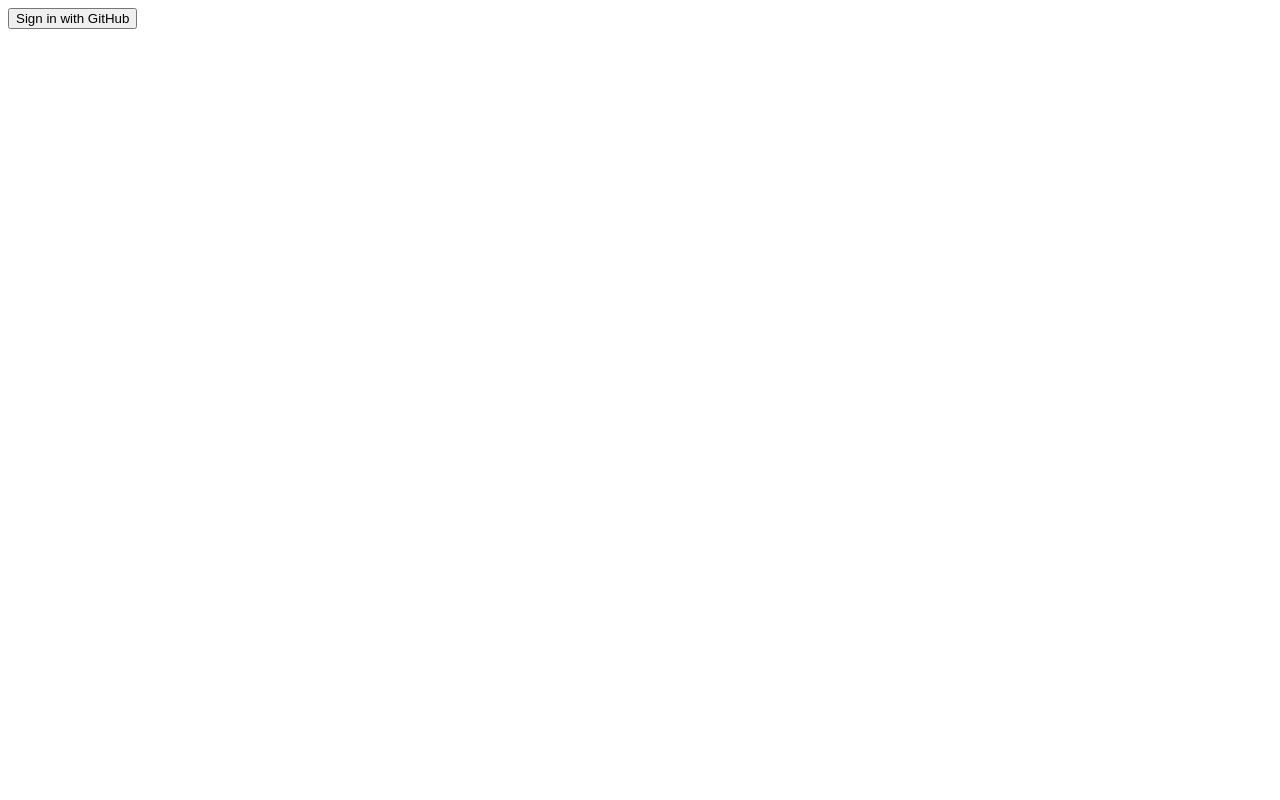
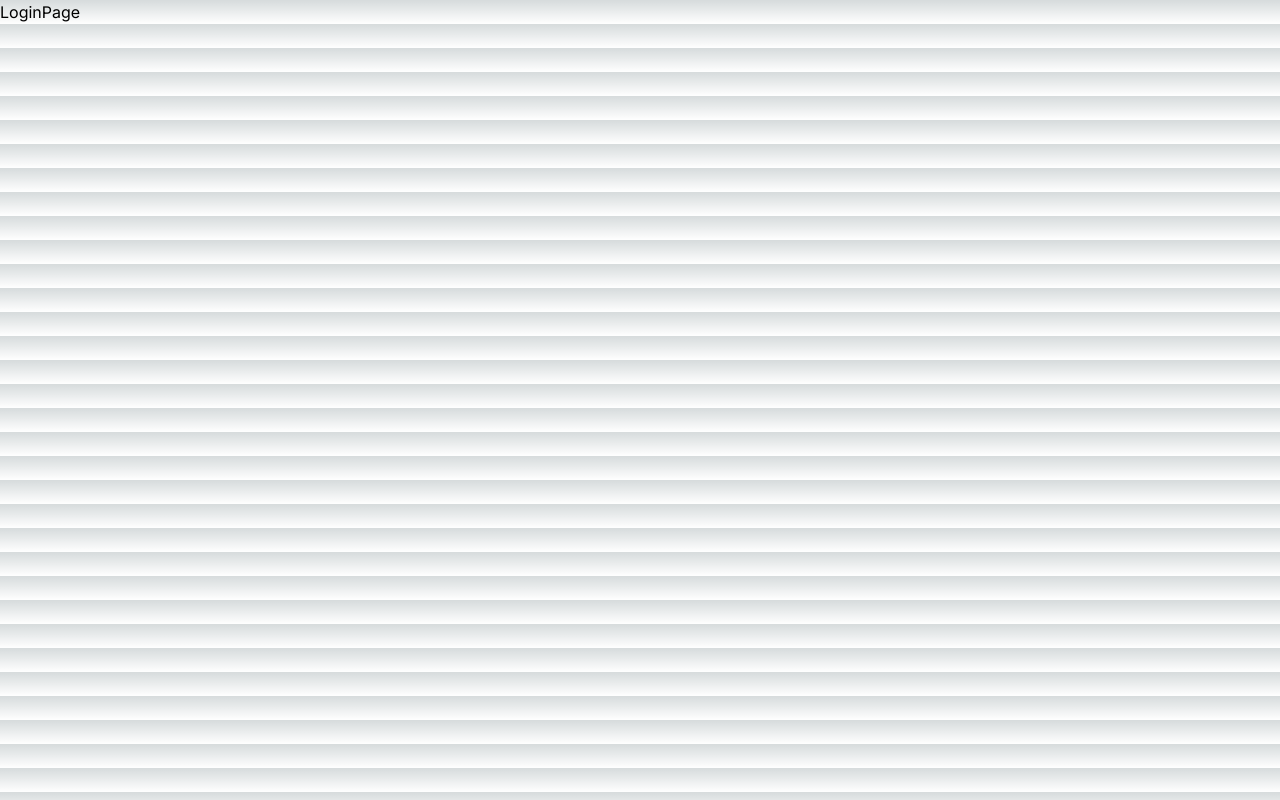
Before and after one commit to Shujaulislam/flashcard, a Next.js app: page /login in a window 1280 px wide. Built offline with nearby package versions, Linux system fonts and the light colour scheme.

Commit message:
auth added

```diff
--- /dev/null
+++ b/src/app/(auth)/forgot-password/page.jsx
@@ -0,0 +1,7 @@
+const ForgotPage = () => {
+    return (
+        <div>ForgotPage</div>
+    )
+}
+
+export default ForgotPage
--- /dev/null
+++ b/src/app/(auth)/login/page.jsx
@@ -0,0 +1,7 @@
+const LoginPage = () => {
+    return (
+        <div>LoginPage</div>
+    )
+}
+
+export default LoginPage
--- /dev/null
+++ b/src/app/(auth)/register/page.jsx
@@ -0,0 +1,7 @@
+const RegisterPage = () => {
+    return (
+        <div>RegisterPage</div>
+    )
+}
+
+export default RegisterPage
--- a/src/app/page.js
+++ b/src/app/page.js
@@ -1,24 +1,3 @@
-// import Footer from "@/components/footer/footer";
-// import Navbar from "@/components/navbar/navbar";
-
-// export default function Home() {
-//   return (
-//    <>
-//    <Navbar/>
-//      <div className="flex flex-col items-center justify-center h-screen">
-
-//       <h1 className="text-4xl font-bold mb-4">Flashcards for CDAC students</h1>
-//       <a href="/login" className="text-blue-500 mb-2">Login</a>
-//       <a href="/dashboard" className="text-blue-500">Go to Prebuild Cards</a>
-
-//     </div>
-//     <Footer/>
-//    </>
-//   );
-// }
-
-
-
 import Footer from "@/components/footer/footer";
 import Navbar from "@/components/navbar/navbar";
 import Link from "next/link";
@@ -39,8 +18,8 @@ export default function Home() {
 
           </p>
           <div className={styles.buttons}>
-          <Link href="/signup" className={styles.btn}>
-          <button className={styles.button}>Signup</button>
+          <Link href="/register" className={styles.btn}>
+          <button className={styles.button}>Register</button>
         </Link>
 
           </div>
--- a/src/pages/login.js
+++ /dev/null
@@ -1,15 +0,0 @@
-// src/pages/login.js
-import { signIn } from 'next-auth/react';
-
-export default function Login() {
-  return (
-    <div className="flex justify-center items-center h-screen">
-      <button
-        onClick={() => signIn('github')}
-        className="bg-blue-500 text-white px-4 py-2 rounded"
-      >
-        Sign in with GitHub
-      </button>
-    </div>
-  );
-}
```
Also changed, not shown: src/components/navbar/navbar.js (+0 -93 lines), src/pages/signup.js (deleted, +0 -15 lines).
